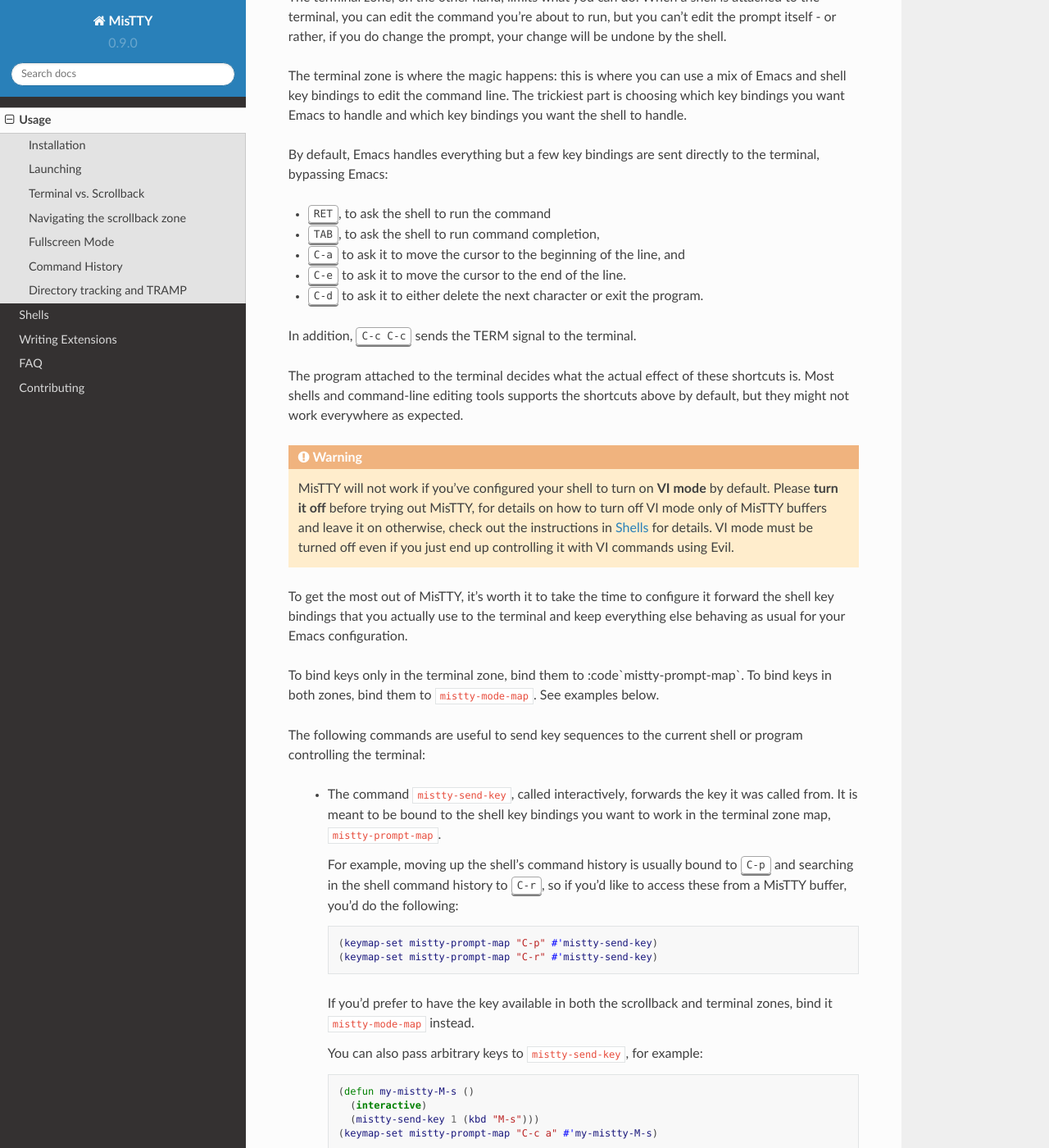
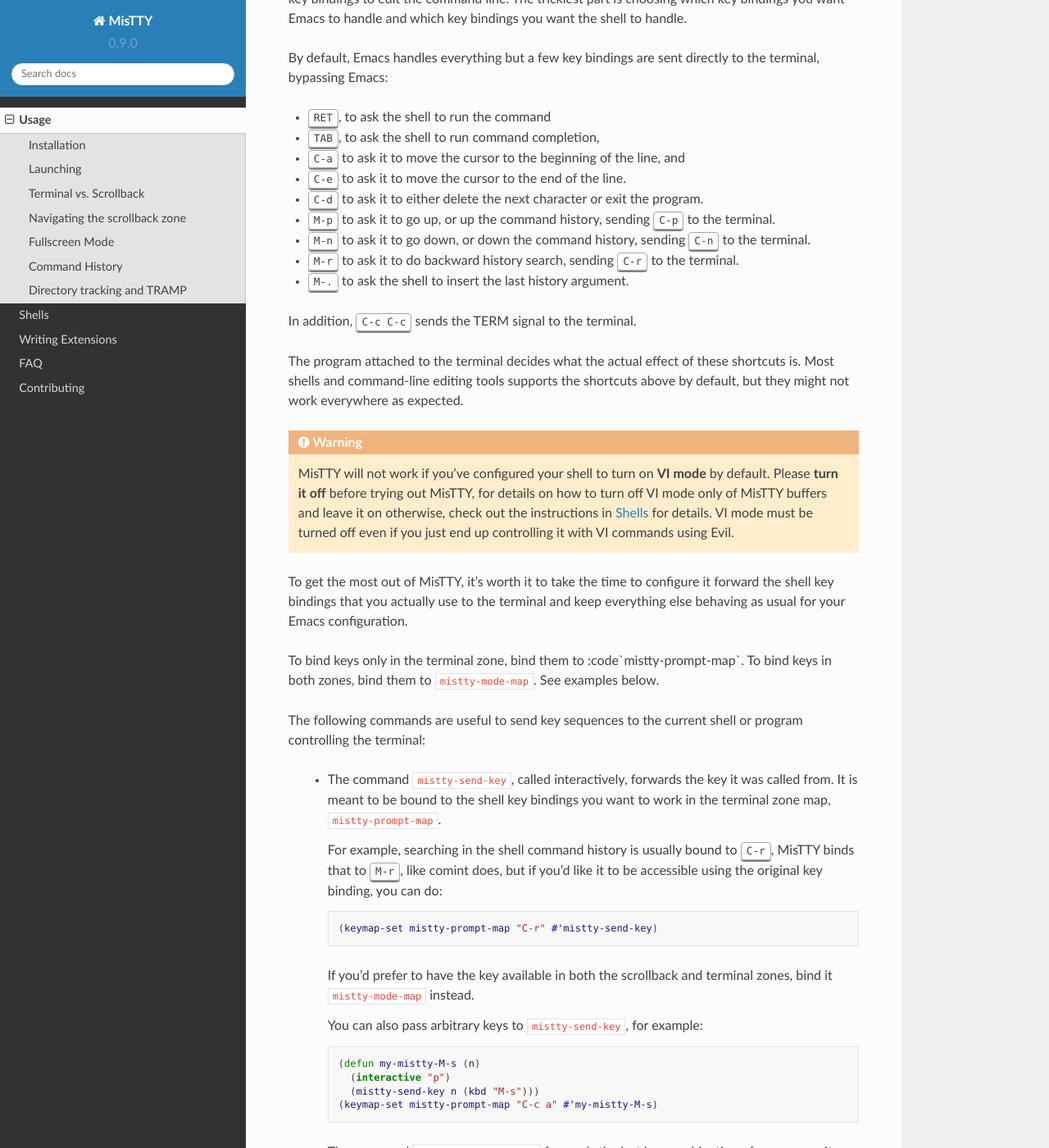
Before and after one commit to szermatt/mistty, a Sphinx documentation site: the page built from docs/source/usage.rst, in a window 1280 px wide and 1400 px high, scrolled down 1616 px. Shown: the whole window at 82% size. Built offline with Sphinx 7.4.7 and the Read the Docs theme 2.0.0, drawn with Linux system fonts in a browser that asks for light colours; some of the changed text lies outside the part shown.

Commit message:
Bind M-p,M-r,M-n,M-. to give access to history.
This change reproduces the key bindings available in comint to access
command history.

M-p sends C-p (up)
M-n sends C-n (down)
M-r sends C-r
M-. sends itself

This change also updates the documentation to take this change into
account. This has the advantage of removing the need from binding keys
in the configuration, though the possibility remains and is still
mentioned.

```diff
--- a/docs/source/index.rst
+++ b/docs/source/index.rst
@@ -8,7 +8,8 @@
 
 :kbd:`M-x mistty` creates a buffer with an interactive shell. Inside
 that buffer, you can move freely and use the usual Emacs commands and
-editing tools to run shell command and work with their output.
+editing tools to run shell command and work with their output. See
+:ref:`launching` for details.
 
 In addition to these, you also have access to your shell's native
 command and editing tools, including TAB-completion and
--- a/docs/source/usage.rst
+++ b/docs/source/usage.rst
@@ -25,13 +25,6 @@
              ;; bind here the shortcuts you'd like the
              ;; shell to handle instead of Emacs.
              :map mistty-prompt-map
-
-             ;; all shells: go up/down in the shell history
-             ("C-p" . mistty-send-key)
-             ("C-r" . mistty-send-key)
-
-             ;; bash: history-token-search-backward
-             ("M-." . mistty-send-key)
 
              ;; fish: dir history, more history manipulation
              ("M-<up>" . mistty-send-key)
@@ -117,6 +110,13 @@
 - :kbd:`C-e` to ask it to move the cursor to the end of the line.
 - :kbd:`C-d` to ask it to either delete the next character or exit the
   program.
+- :kbd:`M-p` to ask it to go up, or up the command history, sending
+  :kbd:`C-p` to the terminal.
+- :kbd:`M-n` to ask it to go down, or down the command history,
+  sending :kbd:`C-n` to the terminal.
+- :kbd:`M-r` to ask it to do backward history search, sending
+  :kbd:`C-r` to the terminal.
+- :kbd:`M-.` to ask the shell to insert the last history argument.
 
 In addition, :kbd:`C-c C-c` sends the TERM signal to the terminal.
 
@@ -147,7 +147,6 @@
 :code`mistty-prompt-map`. To bind keys in both zones, bind them to
 :code:`mistty-mode-map`. See examples below.
 
-
 The following commands are useful to send key sequences to the current
 shell or program controlling the terminal:
 
@@ -158,14 +157,13 @@
     the shell key bindings you want to work in the terminal zone map,
     :code:`mistty-prompt-map`.
 
-    For example, moving up the shell's command history is usually
-    bound to :kbd:`C-p` and searching in the shell command history to
-    :kbd:`C-r`, so if you'd like to access these from a MisTTY buffer,
-    you'd do the following:
+    For example, searching in the shell command history is usually
+    bound to :kbd:`C-r`, MisTTY binds that to :kbd:`M-r`, like comint
+    does, but if you'd like it to be accessible using the original key
+    binding, you can do:
 
     .. code-block:: elisp
 
-        (keymap-set mistty-prompt-map "C-p" #'mistty-send-key)
         (keymap-set mistty-prompt-map "C-r" #'mistty-send-key)
 
     If you'd prefer to have the key available in both the scrollback
@@ -176,9 +174,9 @@
 
     .. code-block:: elisp
 
-       (defun my-mistty-M-s ()
-         (interactive)
-         (mistty-send-key 1 (kbd "M-s")))
+       (defun my-mistty-M-s (n)
+         (interactive "p")
+         (mistty-send-key n (kbd "M-s")))
        (keymap-set mistty-prompt-map "C-c a" #'my-mistty-M-s)
 
   .. index:: pair: command; mistty-send-last-key
@@ -280,13 +278,14 @@
 The command history available in most shells and command-line editing tools is
 available in MisTTY using the following shortcuts:
 
-- :kbd:`C-q C-p` moves up command history
-- :kbd:`C-q C-n` moves down command history
-- :kbd:`C-q C-r` triggers a backward search in command history
+- :kbd:`M-p` moves up command history
+- :kbd:`M-n` moves down command history
+- :kbd:`M-r` triggers a backward search in command history
+- :kbd:`M-.` insert the last argument from command history.
 
-You can shorten these if you bind :kbd:`C-p`, :kbd:`C-n`, or
-:kbd:`C-r` to :code:`mistty-send-key` in the terminal zone of the
-MisTTY buffer. For example:
+To get the same key bindings you'd get in a normal terminal, you can
+bind :kbd:`C-p`, :kbd:`C-n`, or :kbd:`C-r` to :code:`mistty-send-key`
+in the terminal zone of the MisTTY buffer. For example:
 
 .. code-block:: elisp
 
```
Also changed, not shown: README.md (+4 -14 lines), docs/source/shells.rst (+5 -7 lines), 2 other files.
